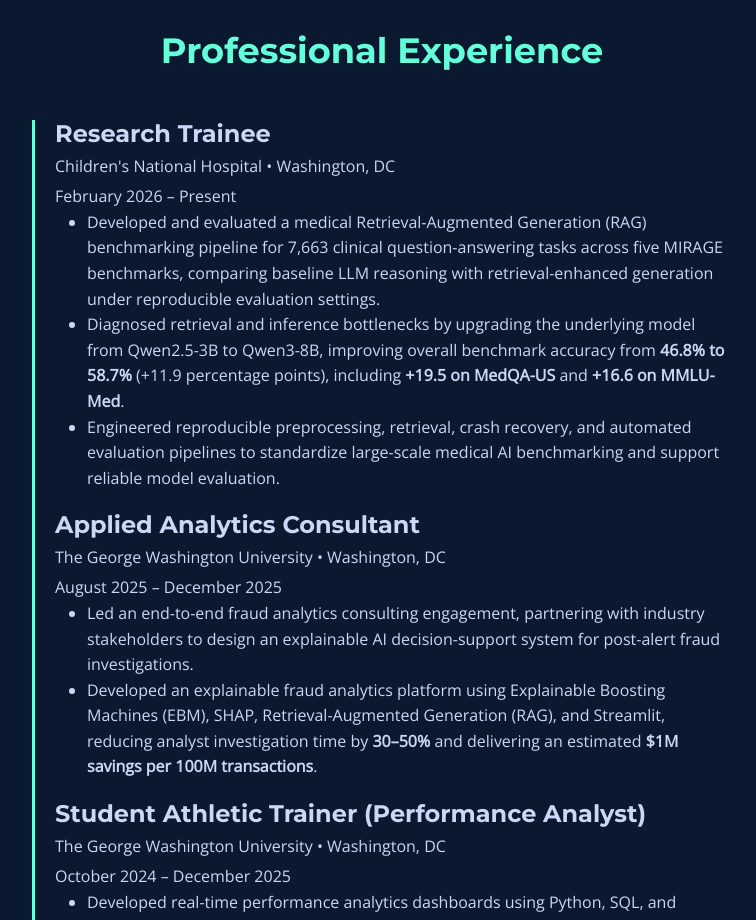
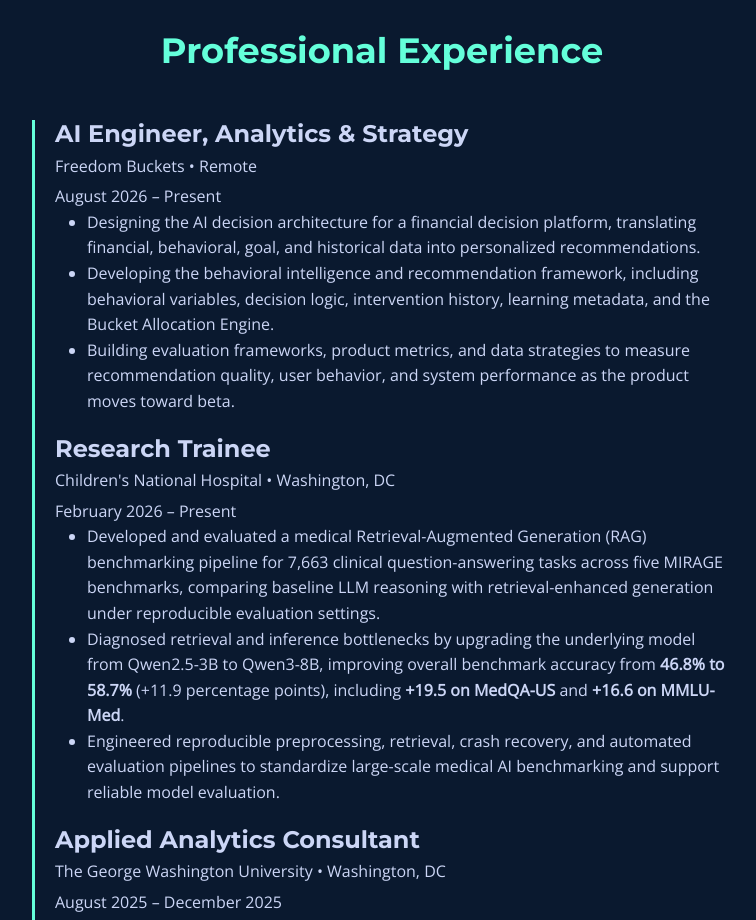
Before and after one commit to tsjmaryam/tsjmaryam.github.io, a plain HTML site: page index.html in a window 1280 px wide. Shown: the part 1940-2860 px from the top of the page, without its empty margins (258-1014 px from the left). Drawn offline with nearby package versions, Linux system fonts and the light colour scheme.

Commit message:
Update index.html

```diff
--- a/index.html
+++ b/index.html
@@ -170,6 +170,26 @@
   <h2 class="section-title text-center mb-5">Professional Experience</h2>
 
   <div class="timeline">
+
+    <!-- Freedom Buckets -->
+<div class="timeline-item">
+  <div class="timeline-dot"></div>
+  <div class="timeline-content">
+
+    <h4>AI Engineer, Analytics & Strategy</h4>
+    <h6>Freedom Buckets • Remote</h6>
+    <span class="timeline-date">August 2026 – Present</span>
+
+    <ul>
+      <li>Designing the AI decision architecture for a financial decision platform, translating financial, behavioral, goal, and historical data into personalized recommendations.</li>
+
+      <li>Developing the behavioral intelligence and recommendation framework, including behavioral variables, decision logic, intervention history, learning metadata, and the Bucket Allocation Engine.</li>
+
+      <li>Building evaluation frameworks, product metrics, and data strategies to measure recommendation quality, user behavior, and system performance as the product moves toward beta.</li>
+    </ul>
+
+  </div>
+</div>
 
     <!-- Children's National Hospital -->
     <div class="timeline-item">
```
